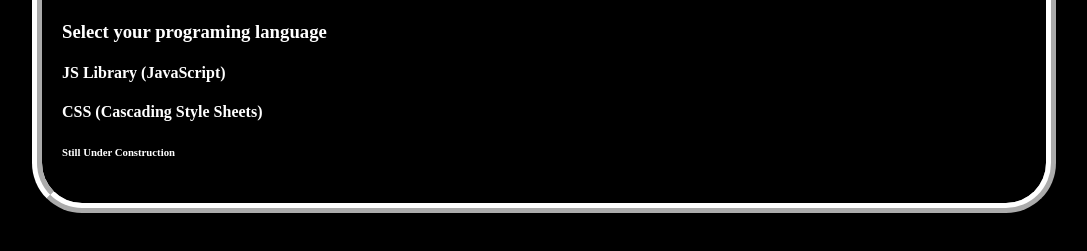
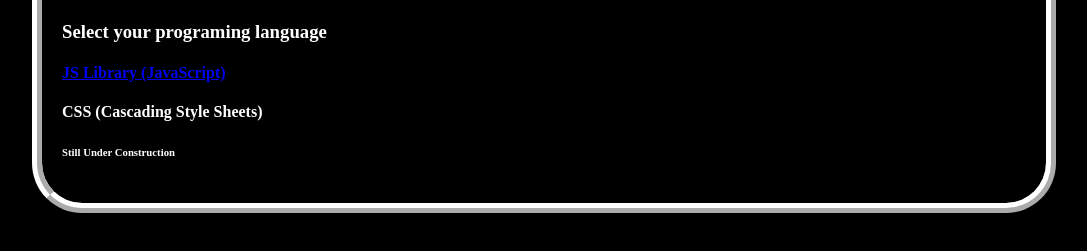
Before and after one commit to CavedWaves/CW-libraries, a plain HTML site: page index.html in a window 1280 px wide. Shown: the part 217-468 px from the top of the page, without its empty margins (96-1183 px from the left). Drawn offline with Linux system fonts and the light colour scheme.

Commit message:
Update index.html

```diff
--- a/index.html
+++ b/index.html
@@ -11,7 +11,7 @@
             border-radius: 50px;
             border-width: 10px;
             border-color: white;
-            border-style:ridge;
+            border-style: ridge;
             color: white;
             padding: 20px;
             margin: 10%;
@@ -30,7 +30,9 @@
     </h3>
     <div class="link-libraries done">
         <h4>
-            JS Library (JavaScript)
+            <a href="./js/index.html">
+                JS Library (JavaScript)
+            </a>
         </h4>
     </div>
     <div class="link-libraries onload">
```
